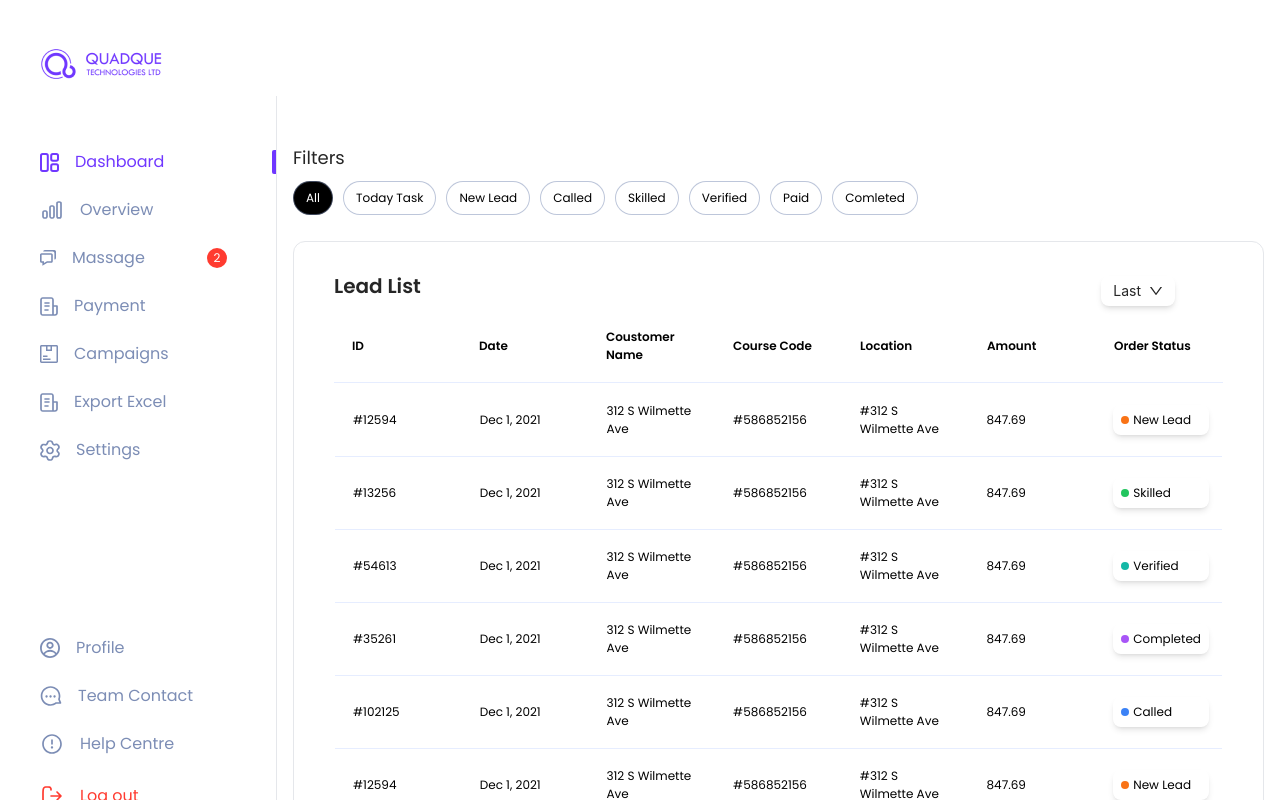
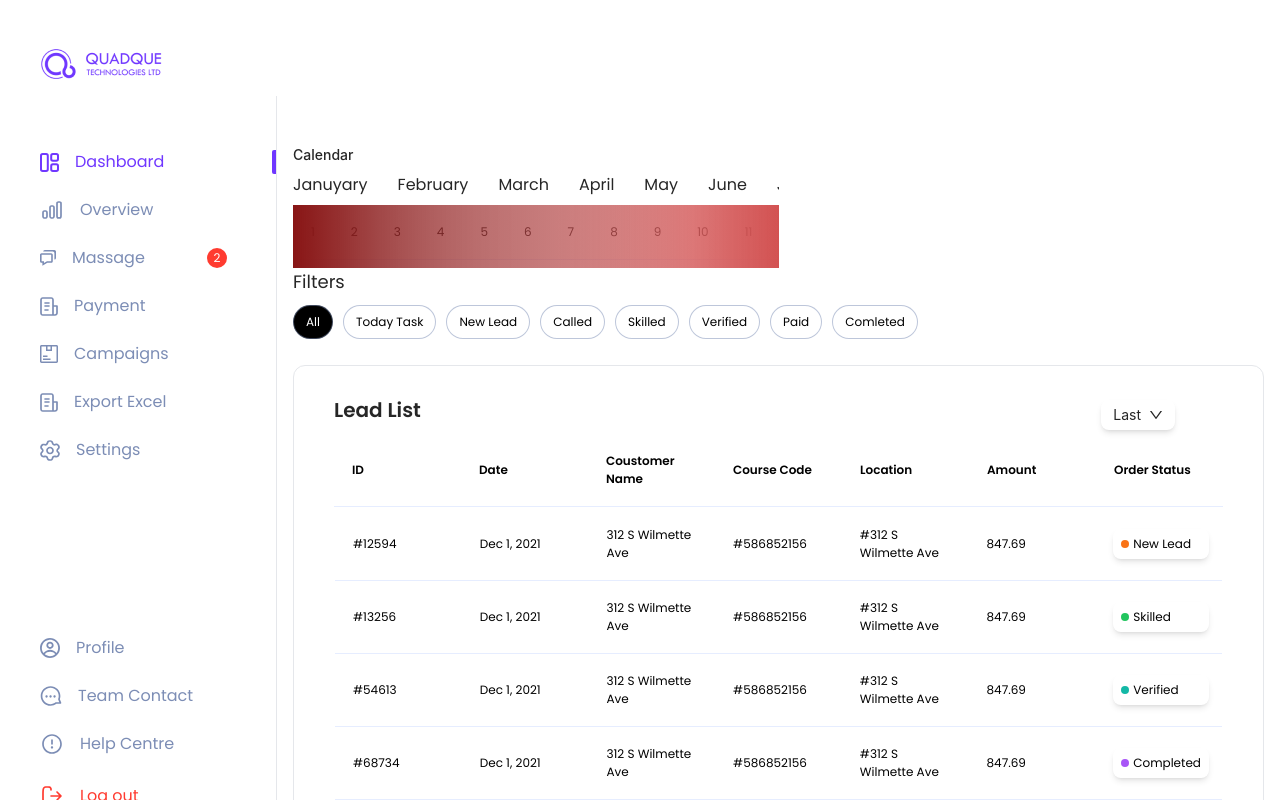
Before and after one commit to mhmalvi/nexus-crm-client, a React (Create React App) app: page / in a window 1280 px wide. Shown: the top 800 px of the page. Built offline with nearby package versions, Linux system fonts and the light colour scheme.

Commit message:
feat: callender setup

```diff
--- a/package.json
+++ b/package.json
@@ -7,6 +7,7 @@
     "@testing-library/react": "^13.0.0",
     "@testing-library/user-event": "^13.2.1",
     "antd": "^4.22.3",
+    "dayjs": "^1.11.4",
     "react": "^18.2.0",
     "react-dom": "^18.2.0",
     "react-router-dom": "6",
--- a/src/App.css
+++ b/src/App.css
@@ -63,3 +63,42 @@ table.custom-table > tbody > tr:hover td {
 ::-webkit-scrollbar-thumb {
   -webkit-box-shadow: inset 0 0 6px rgba(0, 0, 0, 0.3);
 }
+
+/* Calendar */
+.calendar-wrapper {
+  position: relative;
+}
+
+.fade {
+  position: absolute;
+  bottom: 0px;
+  display: block;
+  width: 100%;
+  background-image: linear-gradient(
+    to right,
+    rgba(255, 255, 255, 0),
+    rgba(255, 255, 255, 0.9) 100%
+  );
+}
+
+.calendar-wrapper {
+  width: 50%;
+  overflow: auto;
+  position: relative;
+}
+
+.calendar-fader {
+  content: "";
+  position: absolute;
+  width: 100%;
+  left: 0;
+  right: 0;
+  top: 0;
+  bottom: 0;
+  background-image: linear-gradient(
+      to right,
+      #881515,
+      rgba(255, 255, 255, 0.243) 400px
+    ),
+    linear-gradient(to left, #c41a1a, rgba(0, 128, 128, 0) 400px);
+}
--- /dev/null
+++ b/src/Pages/Dashborad/Calendar.jsx
@@ -0,0 +1,65 @@
+import dayjs from "dayjs";
+import React from "react";
+
+const Calendar = () => {
+  const februaryDate = dayjs().$y % 4 === 0 ? "29" : "28";
+
+  const datesInMonth = [
+    { month: "Januyary", dates: 31 },
+    { month: "February", dates: februaryDate },
+    { month: "March", dates: 31 },
+    { month: "April", dates: 30 },
+    { month: "May", dates: 31 },
+    { month: "June", dates: 30 },
+    { month: "July", dates: 31 },
+    { month: "August", dates: 31 },
+    { month: "September", dates: 30 },
+    { month: "October", dates: 31 },
+    { month: "November", dates: 30 },
+    { month: "December", dates: 31 },
+  ];
+
+  //   var d = new Date(2018, 8, 18);
+  //   var day = dayjs(d);
+
+  const d = new Date();
+  d.getMonth(); // Month    [mm]    (1 - 12)
+  d.getDate(); // Day      [dd]    (1 - 31)
+  d.getFullYear(); // Year     [yyyy]
+
+  //   console.log(dayjs().startOf("month").day());
+  console.log(dayjs().$y);
+  //   console.log(dayjs.weekdaysMin());
+  return (
+    <div>
+      <h1>Calendar</h1>
+      <div className="calendar-wrapper flex items-center">
+        {datesInMonth.map((date) => (
+          <div className="mr-7.5 cursor-pointer">
+            <h1 className="text-base leading-6 font-poppins font-normal">
+              {date.month}
+            </h1>
+          </div>
+        ))}
+      </div>
+      <div className="calendar-wrapper flex items-center">
+        {datesInMonth.map((date) => (
+          <div className="mr-7.5 cursor-pointer">
+            <h1 className="text-base leading-6 font-poppins font-normal">
+              {(() => {
+                let td = [];
+                for (let i = 1; i <= date.dates; i++) {
+                  td.push(<td key={i}>{i}</td>);
+                }
+                return td;
+              })()}
+            </h1>
+          </div>
+        ))}
+        <div className="calendar-fader"></div>
+      </div>
+    </div>
+  );
+};
+
+export default Calendar;
--- a/src/Pages/Dashborad/index.jsx
+++ b/src/Pages/Dashborad/index.jsx
@@ -2,10 +2,12 @@ import React from "react";
 import Table from "./Table";
 import data from "./leadData.json";
 import Filters from "./Filters";
+import Calendar from "./Calendar";
 
 const Dashboard = () => {
   return (
     <div className="lg:mx-4 2xl:ml-10 2xl:mr-16 py-36">
+      <Calendar />
       <Filters />
       <Table data={data} />
     </div>
--- a/src/Pages/Dashborad/leadData.json
+++ b/src/Pages/Dashborad/leadData.json
@@ -27,7 +27,7 @@
     "order_status": "Verified"
   },
   {
-    "lead_id": "#35261",
+    "lead_id": "#68734",
     "date": "Dec 1, 2021",
     "coustomer_name": "312 S Wilmette Ave",
     "course_code": "#586852156",
@@ -36,7 +36,7 @@
     "order_status": "Completed"
   },
   {
-    "lead_id": "#102125",
+    "lead_id": "#783783",
     "date": "Dec 1, 2021",
     "coustomer_name": "312 S Wilmette Ave",
     "course_code": "#586852156",
@@ -45,7 +45,7 @@
     "order_status": "Called"
   },
   {
-    "lead_id": "#12594",
+    "lead_id": "#788737",
     "date": "Dec 1, 2021",
     "coustomer_name": "312 S Wilmette Ave",
     "course_code": "#586852156",
@@ -54,7 +54,7 @@
     "order_status": "New Lead"
   },
   {
-    "lead_id": "#13256",
+    "lead_id": "#78373",
     "date": "Dec 1, 2021",
     "coustomer_name": "312 S Wilmette Ave",
     "course_code": "#586852156",
@@ -63,7 +63,7 @@
     "order_status": "Skilled"
   },
   {
-    "lead_id": "#54613",
+    "lead_id": "#553785",
     "date": "Dec 1, 2021",
     "coustomer_name": "312 S Wilmette Ave",
     "course_code": "#586852156",
@@ -81,7 +81,7 @@
     "order_status": "Completed"
   },
   {
-    "lead_id": "#102125",
+    "lead_id": "#10255",
     "date": "Dec 1, 2021",
     "coustomer_name": "312 S Wilmette Ave",
     "course_code": "#586852156",
@@ -90,7 +90,7 @@
     "order_status": "Called"
   },
   {
-    "lead_id": "#102125",
+    "lead_id": "#345023",
     "date": "Dec 1, 2021",
     "coustomer_name": "312 S Wilmette Ave",
     "course_code": "#586852156",
@@ -99,7 +99,7 @@
     "order_status": "Called"
   },
   {
-    "lead_id": "#12594",
+    "lead_id": "#321205",
     "date": "Dec 1, 2021",
     "coustomer_name": "312 S Wilmette Ave",
     "course_code": "#586852156",
@@ -108,7 +108,7 @@
     "order_status": "New Lead"
   },
   {
-    "lead_id": "#13256",
+    "lead_id": "#33541",
     "date": "Dec 1, 2021",
     "coustomer_name": "312 S Wilmette Ave",
     "course_code": "#586852156",
@@ -117,7 +117,7 @@
     "order_status": "Skilled"
   },
   {
-    "lead_id": "#54613",
+    "lead_id": "#32546",
     "date": "Dec 1, 2021",
     "coustomer_name": "312 S Wilmette Ave",
     "course_code": "#586852156",
@@ -126,7 +126,7 @@
     "order_status": "Verified"
   },
   {
-    "lead_id": "#35261",
+    "lead_id": "#385465",
     "date": "Dec 1, 2021",
     "coustomer_name": "312 S Wilmette Ave",
     "course_code": "#586852156",
@@ -135,7 +135,7 @@
     "order_status": "Completed"
   },
   {
-    "lead_id": "#102125",
+    "lead_id": "#300651",
     "date": "Dec 1, 2021",
     "coustomer_name": "312 S Wilmette Ave",
     "course_code": "#586852156",
```
Also changed, not shown: 1 other file (tests, documents, lock files or other folders).
